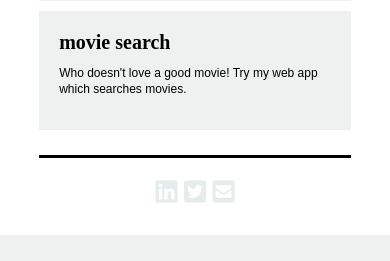
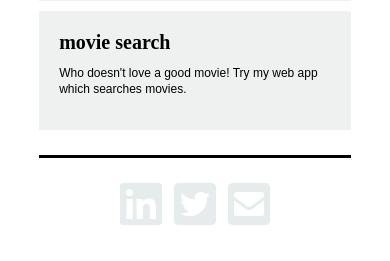
Before and after one commit to fullo01/portfolio-2018, a PHP site: page /index.html in a window 390 px wide. Shown: the part 963-1224 px from the top of the page. Before the commit the page ends 1198 px from the top, so only its background shows below. Run offline with PHP 8.4, Linux system fonts and the light colour scheme; some libraries are stand-ins or nearby versions.

Commit message:
amended contact icons for mobile viewing

```diff
--- a/style.css
+++ b/style.css
@@ -155,7 +155,7 @@ footer {
 
 .contact-icons {
   grid-column: 2 / 3;
-  font-size: 3vh;
+  font-size: 3em;
 }
 
 .contact-icons a {
@@ -215,7 +215,6 @@ footer {
     grid-template-columns: 0.5fr 5fr 0.5fr;
     padding-top: 3vh;
   }
-
 }
 
 @media screen and (max-width: 700px) {
@@ -225,11 +224,19 @@ footer {
   }
 
   header h2 {
-      font-size: 15px;
+    font-size: 15px;
   }
 
   header img {
-      width: 70%;
+    width: 70%;
+  }
+
+  footer {
+    grid-template-columns: 1fr;
+    justify-items: center;
+  }
+
+  .contact-icons {
+    grid-column: 1 / 4;
+  }
 }
-
-}
```
